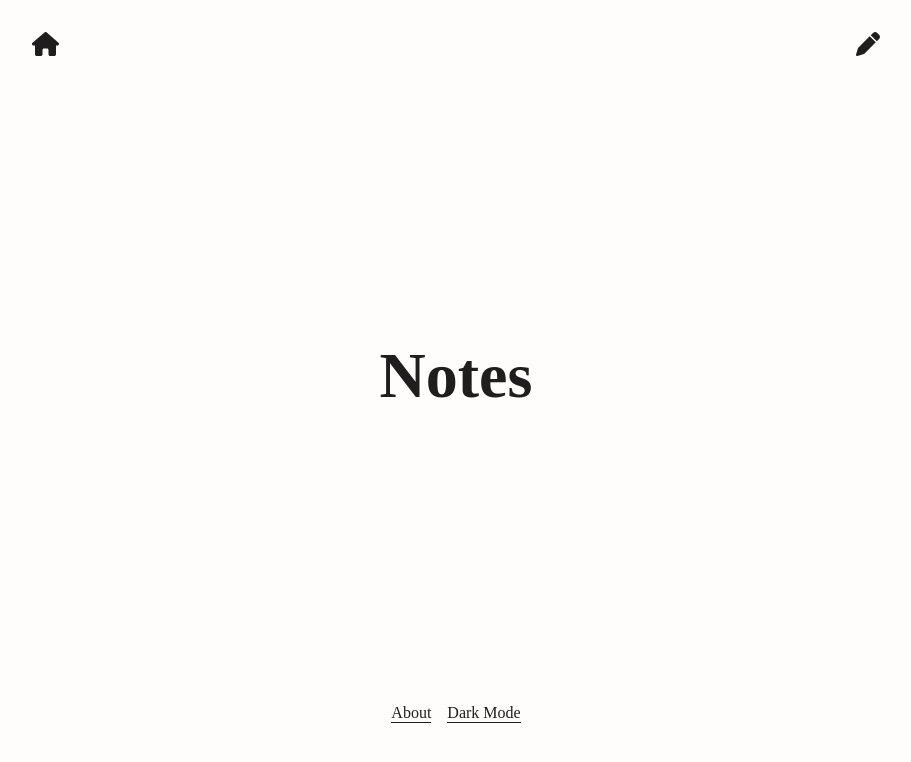
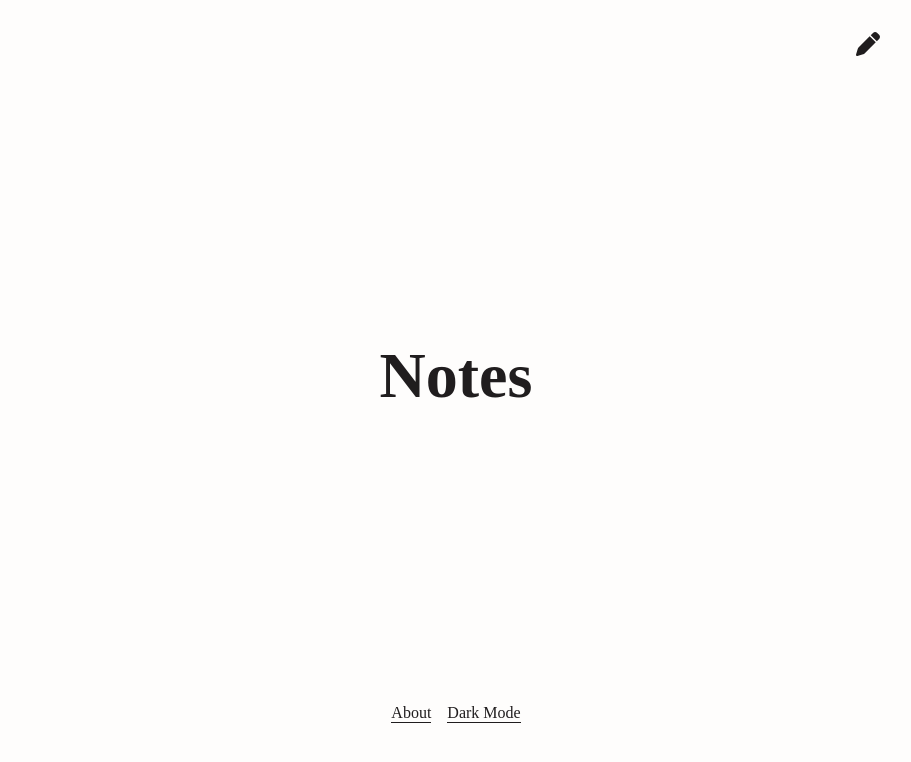
Before and after one commit to MathiasDWaterlaw/note-editor, a React (Create React App) app: page / in a window 1280 px wide. Shown: the top 762 px of the page, without its empty margins (184-1095 px from the left). Built offline with nearby package versions, Linux system fonts and the light colour scheme; a web font is replaced by a local one.

Commit message:
enabled navigation bar changes

```diff
--- a/src/App.js
+++ b/src/App.js
@@ -1,9 +1,8 @@
 import "./App.css";
 import { useState, useEffect } from "react";
-import { Routes, Route, Link } from "react-router-dom";
-import { FontAwesomeIcon } from "@fortawesome/react-fontawesome";
-import { faPen, faHouse } from "@fortawesome/free-solid-svg-icons";
-import NavigationBar from "./components/NavigationBar";
+import { Routes, Route, Link, useLocation } from "react-router-dom";
+
+import NavigationBarHandler from "./components/NavigationBar";
 import NoteEditor from "./components/NoteEditor";
 import HomePage from "./components/HomePage";
 import AboutPage from "./components/AboutPage";
@@ -13,6 +12,7 @@ const body = document.body;
 function App() {
   const [darkState, setDarkState] = useState(false);
   const [textMode, setTextMode] = useState("Dark Mode");
+  const currentPath = useLocation();
 
   useEffect(() => {
     if (darkState) {
@@ -26,12 +26,7 @@ function App() {
 
   return (
     <div className='App'>
-      <NavigationBar
-        icons={[
-          <FontAwesomeIcon icon={faHouse} size='xl' />,
-          <FontAwesomeIcon icon={faPen} size='xl' />,
-        ]}
-      />
+      <NavigationBarHandler path={currentPath.pathname} />
 
       <main className='main-content'>
         <Routes>
--- a/src/components/AboutPage.jsx
+++ b/src/components/AboutPage.jsx
@@ -5,8 +5,8 @@ function AboutPage() {
     <div className='AboutPage'>
       <h1>Notes</h1>
       <p>
-        It's a project developed by Mathias Dell'Osa taking inspiration from
-        Scrivi.la by Riccardo Palombo.
+        It's a project that take inspiration from Scrivi.la by Riccardo Palombo.
+        Was developed by Mathias Dell'Osa using React.js
       </p>
     </div>
   );
--- a/src/components/NavigationBar.css
+++ b/src/components/NavigationBar.css
@@ -1,9 +1,10 @@
 nav {
   padding: 2rem 1.5rem 0 1.5rem;
-  /* margin-bottom: 3rem; */
-  /* border: 1px solid red; */
+  display: flex;
+  justify-content: space-between;
 }
 
-nav ul {
-  justify-content: space-between;
+.nav-left-ul {
+  gap: 1.5rem;
+  align-items: center;
 }
--- a/src/components/NavigationBar.jsx
+++ b/src/components/NavigationBar.jsx
@@ -1,18 +1,26 @@
 import "./NavigationBar.css";
+import { FontAwesomeIcon } from "@fortawesome/react-fontawesome";
+import {
+  faPen,
+  faHouse,
+  faFloppyDisk,
+  faFileArrowDown,
+  faTrashCan,
+  faBoxArchive,
+  faFileCirclePlus,
+} from "@fortawesome/free-solid-svg-icons";
 import { Link } from "react-router-dom";
 
-function NavigationBar({ icons }) {
+function HomePageNav() {
   return (
-    <nav className='NavigationBar'>
+    <nav className='HomePageNav'>
+      <ul>
+        <li></li>
+      </ul>
       <ul>
         <li>
-          <Link to='/' className='nav-item'>
-            {icons[0]}
-          </Link>
-        </li>
-        <li>
           <Link to='/note-editor' className='nav-item'>
-            {icons[1]}
+            <FontAwesomeIcon icon={faPen} size='xl' />
           </Link>
         </li>
       </ul>
@@ -20,4 +28,64 @@ function NavigationBar({ icons }) {
   );
 }
 
-export default NavigationBar;
+function NoteEditorNav() {
+  return (
+    <nav>
+      <ul>
+        <li>
+          <Link to='/' className='nav-item'>
+            <FontAwesomeIcon icon={faHouse} size='xl' />
+          </Link>
+        </li>
+      </ul>
+
+      <ul className='nav-left-ul'>
+        <li className='nav-item'>
+          <FontAwesomeIcon icon={faFileArrowDown} size='xl' />
+        </li>
+
+        <li className='nav-item'>
+          <FontAwesomeIcon icon={faTrashCan} size='xl' />
+        </li>
+
+        <li className='nav-item'>
+          <FontAwesomeIcon icon={faFileCirclePlus} size='xl' />
+        </li>
+      </ul>
+    </nav>
+  );
+}
+
+function AboutPageNav() {
+  return (
+    <nav className='AboutPageNav'>
+      <ul>
+        <li>
+          <Link to='/' className='nav-item'>
+            <FontAwesomeIcon icon={faHouse} size='xl' />
+          </Link>
+        </li>
+      </ul>
+
+      <ul>
+        <li>
+          <Link to='/note-editor' className='nav-item'>
+            <FontAwesomeIcon icon={faPen} size='xl' />
+          </Link>
+        </li>
+      </ul>
+    </nav>
+  );
+}
+
+function NavigationBarHandler({ path }) {
+  if (path === "/") {
+    return <HomePageNav />;
+  } else if (path === "/note-editor") {
+    return <NoteEditorNav />;
+  } else if (path === "/about") {
+    return <AboutPageNav />;
+  }
+}
+
+export default NavigationBarHandler;
--- a/src/index.css
+++ b/src/index.css
@@ -39,4 +39,5 @@ ul {
 .nav-item {
   text-decoration: none;
   color: var(--foreground-color);
+  cursor: pointer;
 }
```
